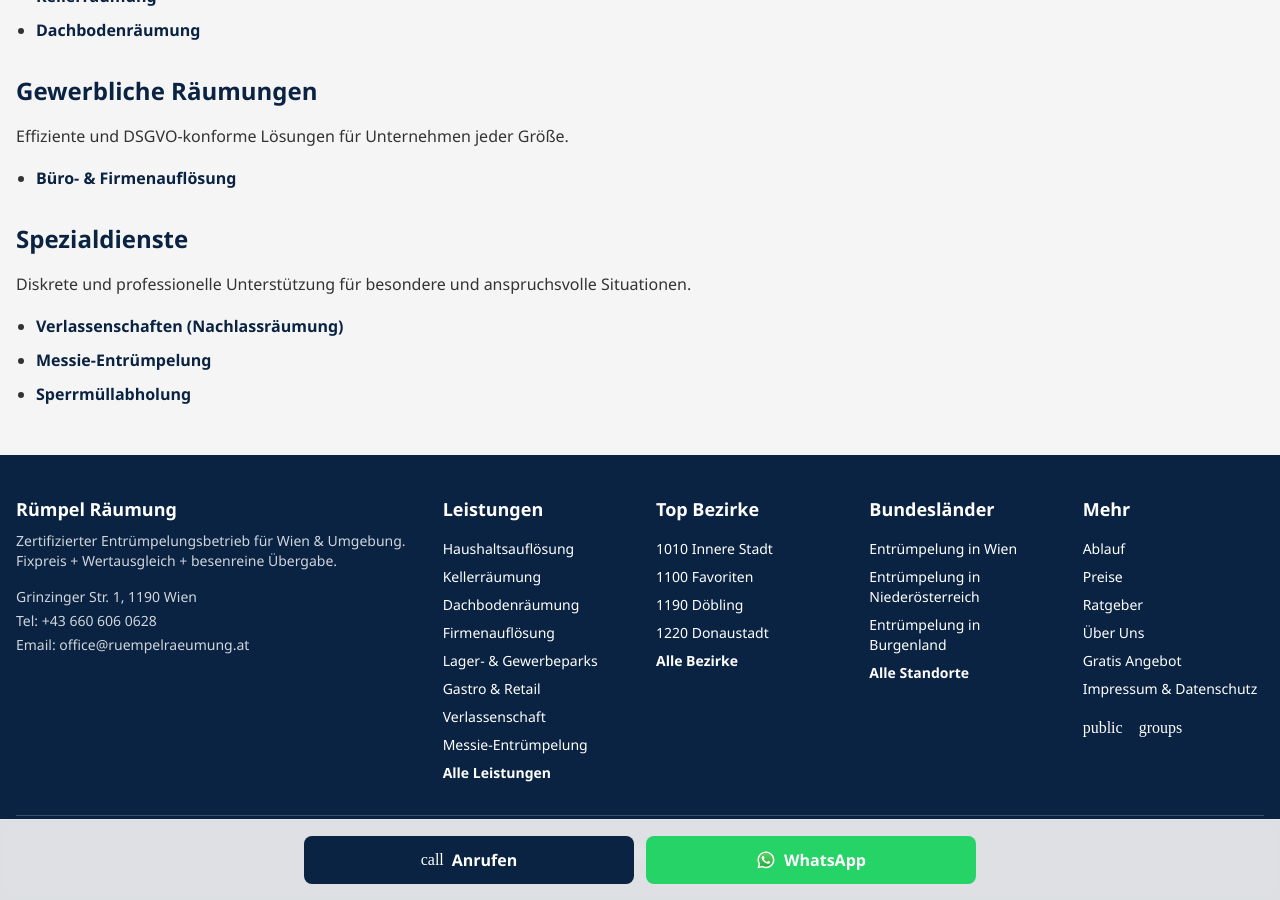
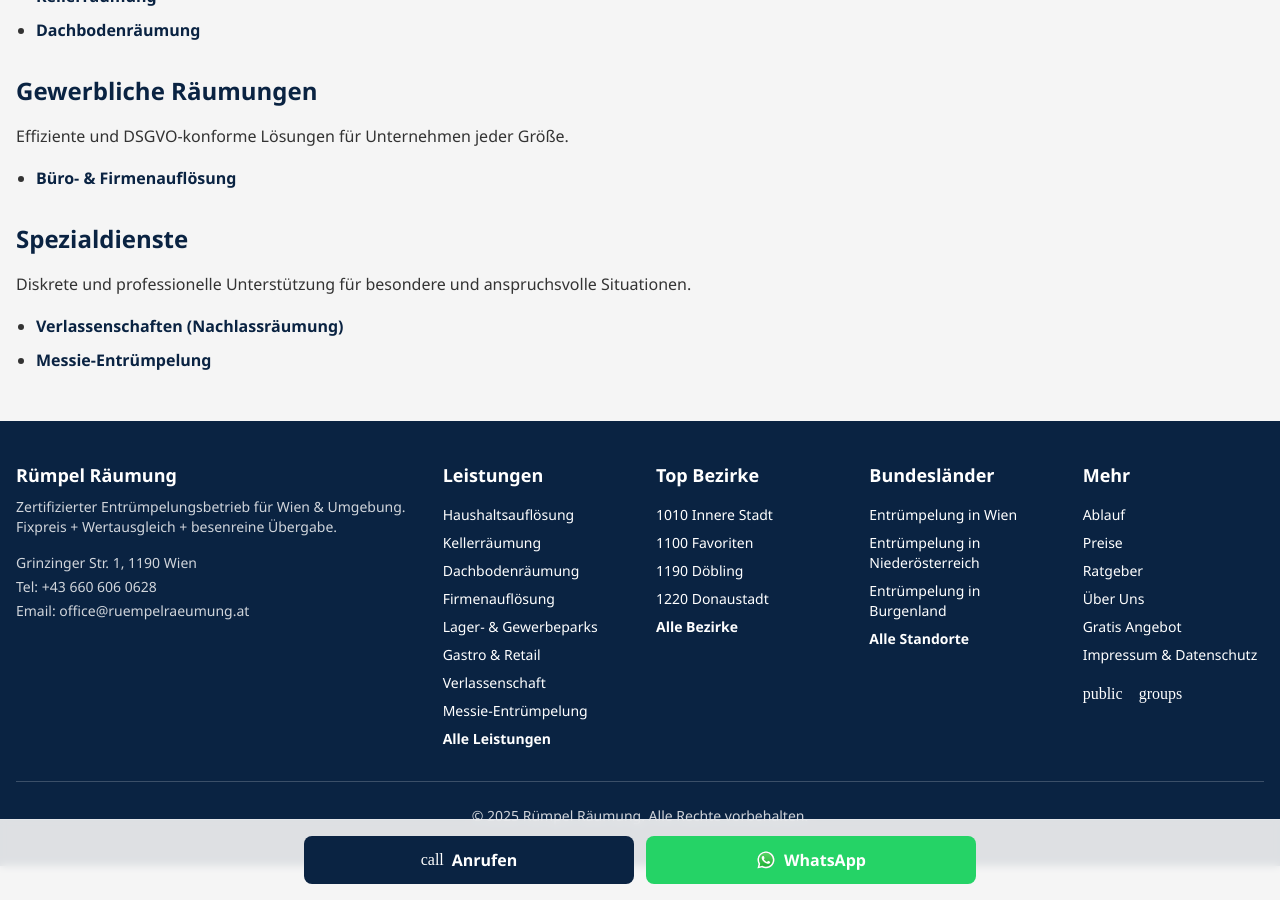
Before and after one commit to omercelik/ruempelraeumung.github.io, a Jekyll site: the page built from content/leistungen.md, in a window 1280 px wide and 900 px high, scrolled down 676 px. Built offline with Jekyll 4.4.1, drawn with Linux system fonts in a browser that asks for light colours; some web fonts are replaced; our own code applies the rules of GitHub Pages for plain Markdown files.

Commit message:
removed link

```diff
--- a/content/leistungen.md
+++ b/content/leistungen.md
@@ -24,4 +24,3 @@
 
 *   **[Verlassenschaften (Nachlassräumung)](./verlassenschaft/)**
 *   **[Messie-Entrümpelung](./messie-entruempelung/)**
-*   **[Sperrmüllabholung](./sperrmuellabholung/)**
```
